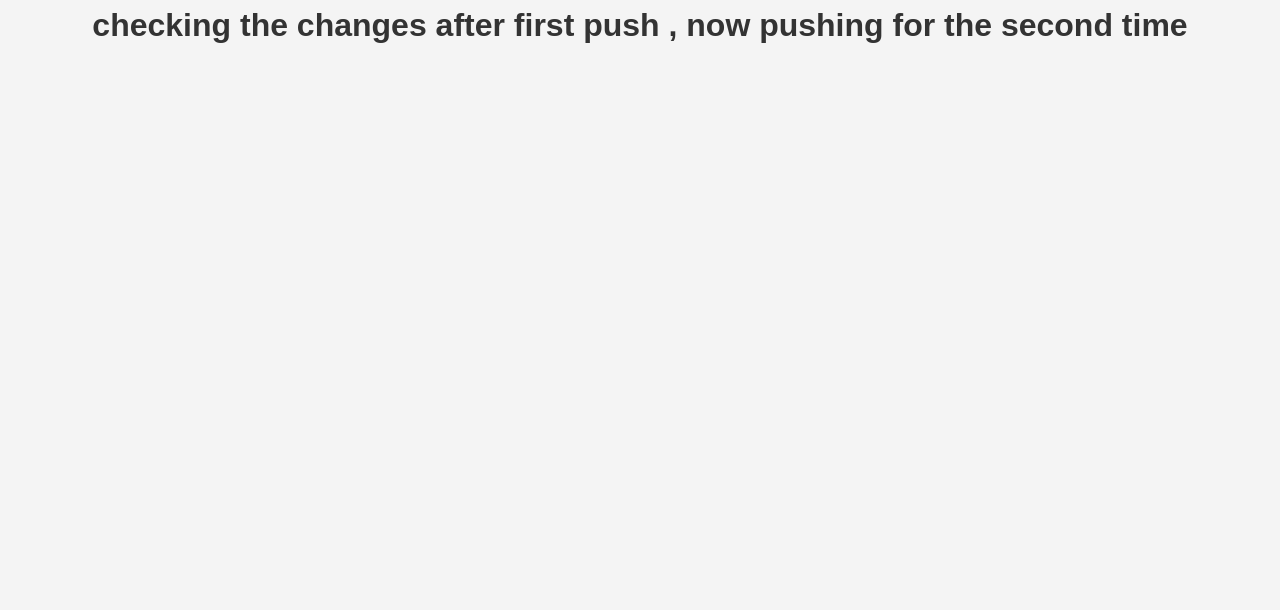
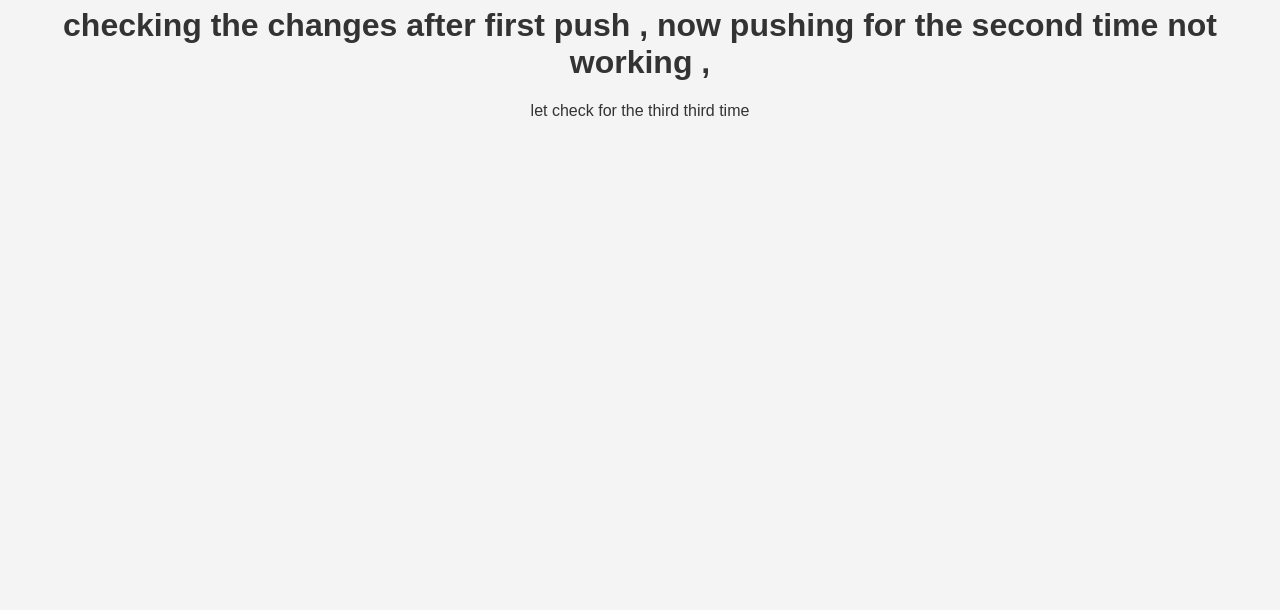
Before and after one commit to gaganswamyks7771/static_web, a plain HTML site: page website/index.html in a window 1280 px wide. Shown: the part 190-800 px from the top of the page. Drawn offline with Linux system fonts and the light colour scheme.

Commit message:
third time checking

```diff
--- a/website/index.html
+++ b/website/index.html
@@ -9,6 +9,7 @@
     <h1>Hello from Gagan's Website!</h1>
     <h1>Hello from Gagan'hhhhhs</h1>
     <h1>Hello from Gagan'hhhhhs change after destroy</h1>
-    <h1>checking the changes after first push , now pushing for the second time</h1>
+    <h1>checking the changes after first push , now pushing for the second time not working ,</h1>
+    <p>let check for the third third time</p>
   </body>
 </html>
```
